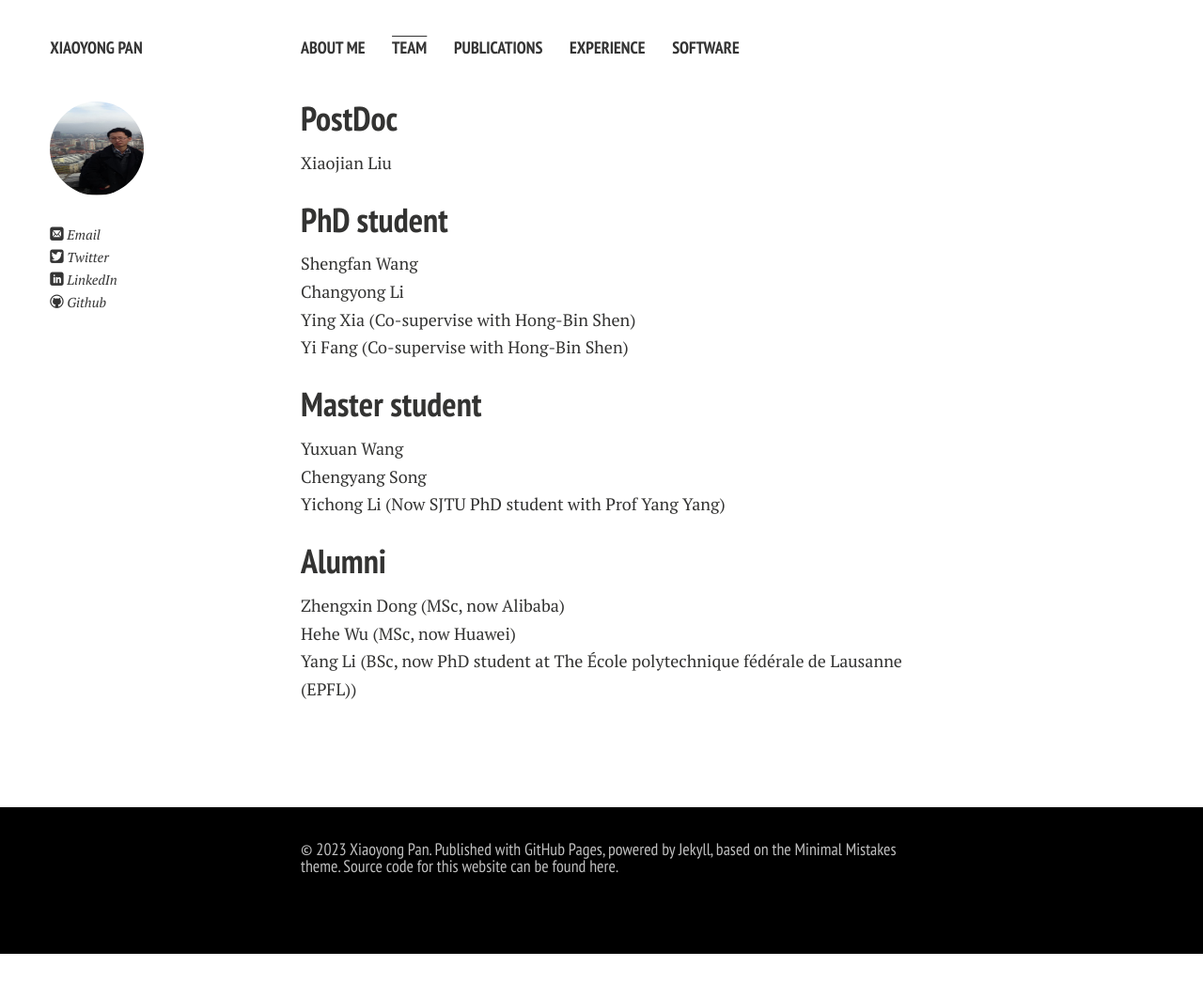
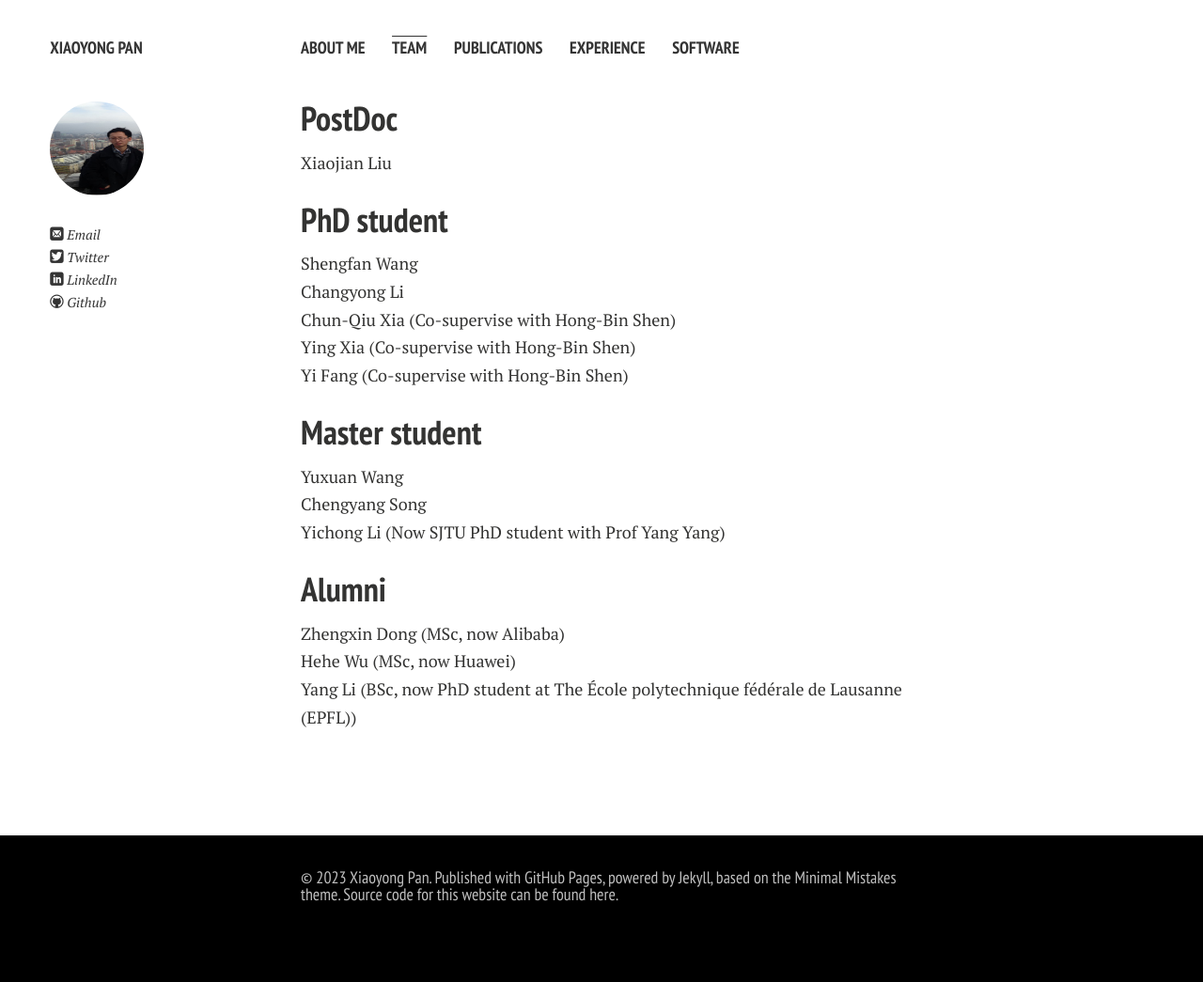
Before and after one commit to xypan1232/xypan1232.github.io, a Jekyll site: the page built from team.md, in a window 1280 px wide. Shown: the whole page at 94% size. Built offline with Jekyll 4.4.1, drawn with Linux system fonts in a browser that asks for light colours; nearby versions of some CDN libraries; Markdown is read by kramdown in place of the engine named in the settings; before the commit the page ends 1015 px from its top, so only the background shows below that.

Commit message:
Update team.md

```diff
--- a/team.md
+++ b/team.md
@@ -10,6 +10,7 @@ Xiaojian Liu <br>
 ## PhD student
 Shengfan Wang <br>
 Changyong Li  <br>
+Chun-Qiu Xia (Co-supervise with Hong-Bin Shen) <br>
 Ying Xia (Co-supervise with Hong-Bin Shen) <br>
 Yi Fang (Co-supervise with Hong-Bin Shen) <br>
 
```
